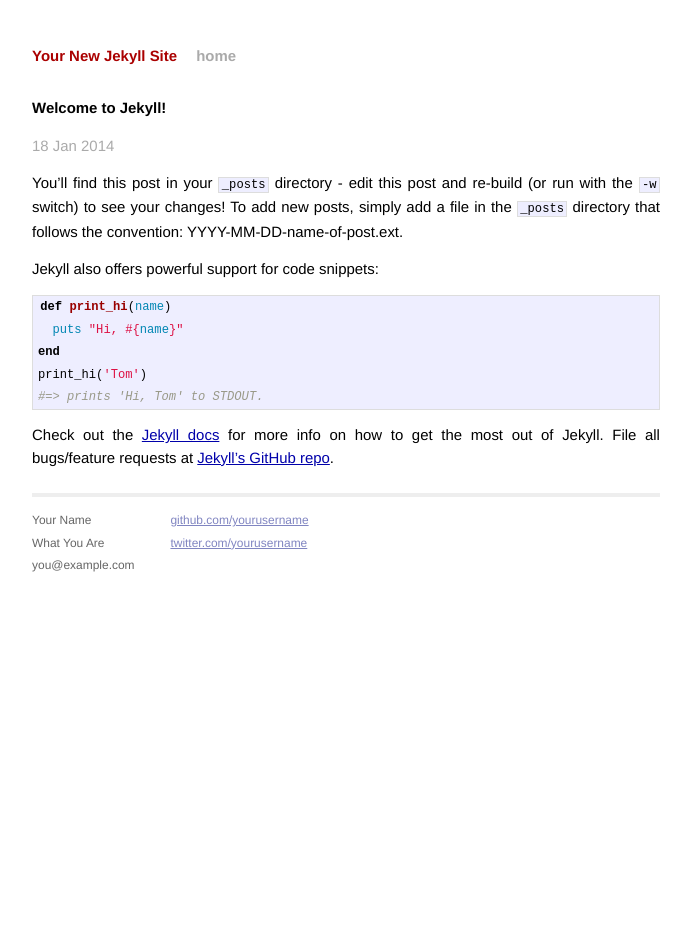
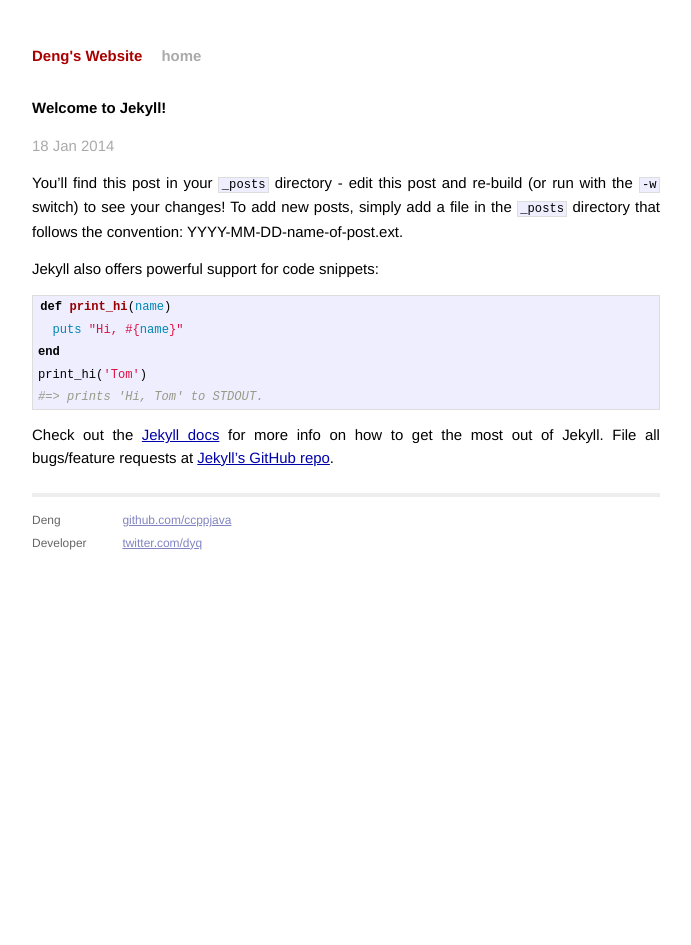
Before and after one commit to ccppjava/ccppjava.github.io, a Jekyll site: the page built from _posts/2014-01-18-welcome-to-jekyll.markdown, in a window 1280 px wide. Shown: the whole page, without its empty margins (294-985 px from the left). Built offline with Jekyll 4.4.1, drawn with Linux system fonts in a browser that asks for light colours; Markdown is read by kramdown in place of the engine named in the settings.

Commit message:
add dummy post and change of configuration/default pages

```diff
--- a/_config.yml
+++ b/_config.yml
@@ -1,3 +1,7 @@
-name: Your New Jekyll Site
+name: Deng's Website
 markdown: redcarpet
 pygments: true
+timezone: Europe/London
+# http://jekyllrb.com/docs/frontmatter/
+# UTF-8 Character Encoding Warning
+encoding: UTF-8
--- a/_layouts/default.html
+++ b/_layouts/default.html
@@ -26,15 +26,14 @@
           <div class="footer">
             <div class="contact">
               <p>
-                Your Name<br />
-                What You Are<br />
-                you@example.com
+                Deng<br />
+                Developer<br />
               </p>
             </div>
             <div class="contact">
               <p>
-                <a href="https://github.com/yourusername">github.com/yourusername</a><br />
-                <a href="https://twitter.com/yourusername">twitter.com/yourusername</a><br />
+                <a href="https://github.com/ccppjava">github.com/ccppjava</a><br />
+                <a href="https://twitter.com/dyq">twitter.com/dyq</a><br />
               </p>
             </div>
           </div>
--- /dev/null
+++ b/_posts/2014-01-19-first-manually-created-post.markdown
@@ -0,0 +1,6 @@
+---
+layout: post
+title:  "Welcome to my site!"
+date:   2014-01-18 23:45:41
+categories: update
+---
```
